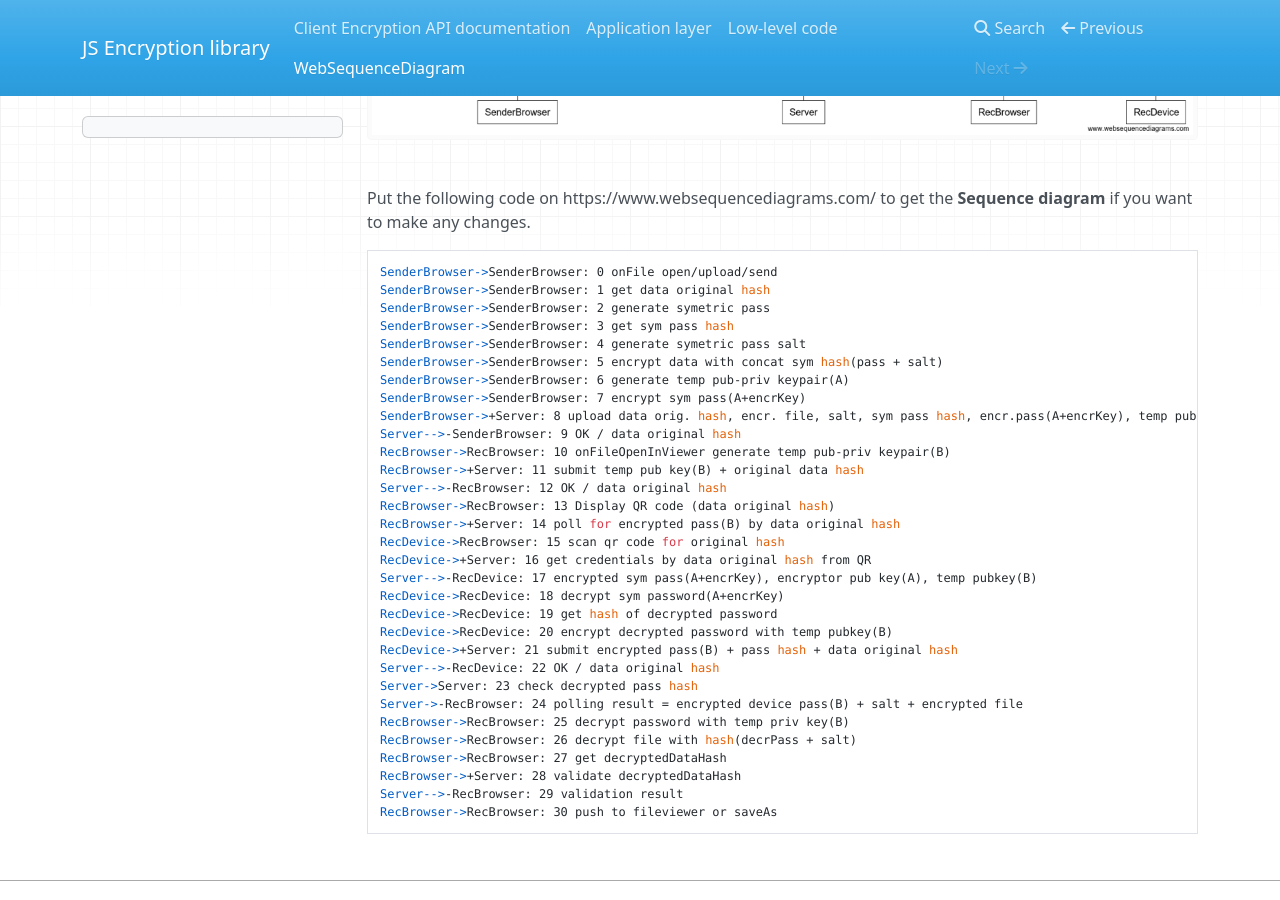
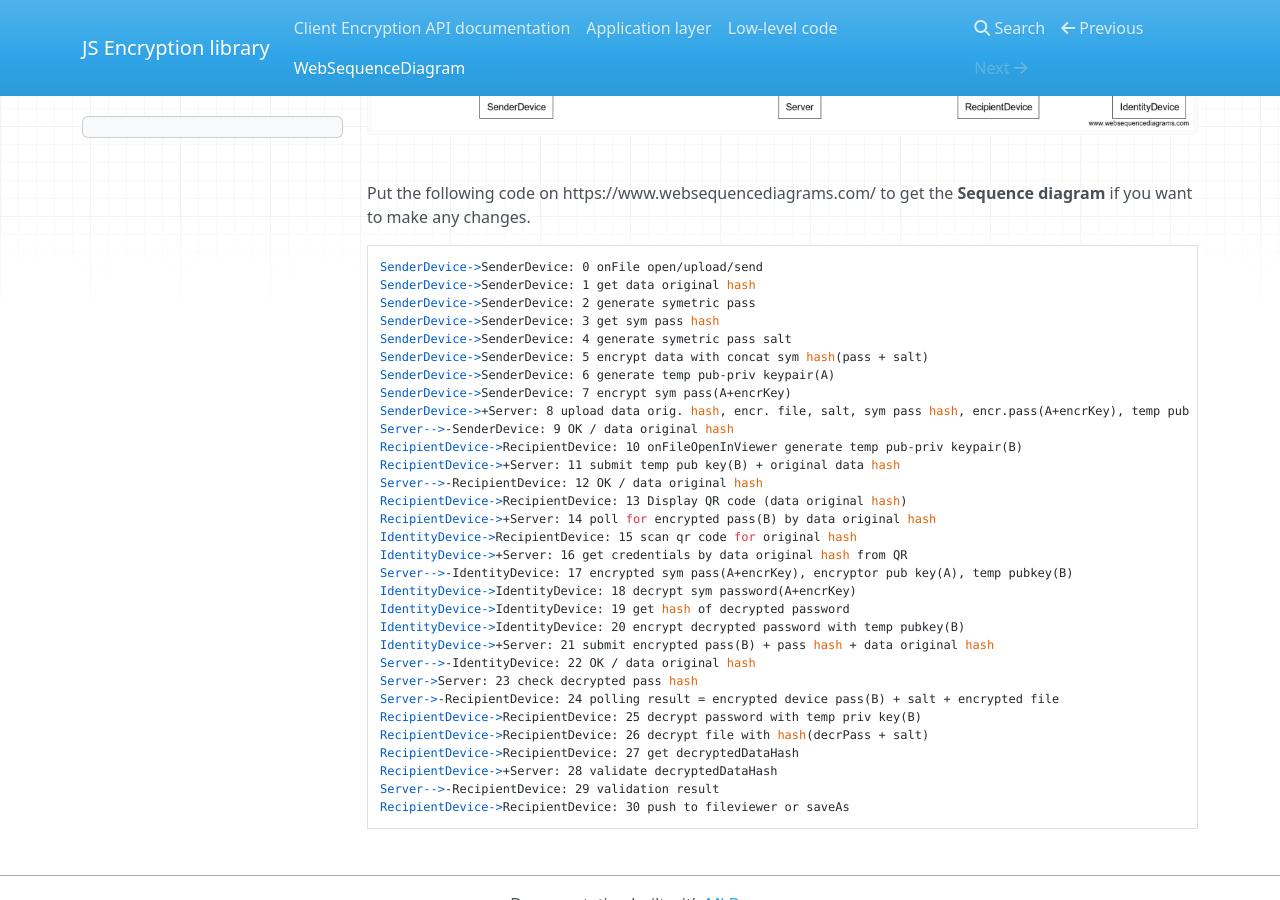
Before and after one commit to ReCheck-io/recheck-clientjs-library, an MkDocs documentation site: the page built from docs/WebSequenceDiagram.md, in a window 1280 px wide and 900 px high, scrolled down 603 px. Built offline with MkDocs 1.6.1, drawn with Linux system fonts in a browser that asks for light colours; nearby versions of some CDN libraries.

Commit message:
docs update

````diff
--- a/docs/WebSequenceDiagram.md
+++ b/docs/WebSequenceDiagram.md
@@ -3,35 +3,35 @@
 Put the following code on https://www.websequencediagrams.com/ to get the **Sequence diagram** if you want to make any changes.
 
 ```
-SenderBrowser->SenderBrowser: 0 onFile open/upload/send
-SenderBrowser->SenderBrowser: 1 get data original hash
-SenderBrowser->SenderBrowser: 2 generate symetric pass
-SenderBrowser->SenderBrowser: 3 get sym pass hash
-SenderBrowser->SenderBrowser: 4 generate symetric pass salt
-SenderBrowser->SenderBrowser: 5 encrypt data with concat sym hash(pass + salt)
-SenderBrowser->SenderBrowser: 6 generate temp pub-priv keypair(A)
-SenderBrowser->SenderBrowser: 7 encrypt sym pass(A+encrKey)
-SenderBrowser->+Server: 8 upload data orig. hash, encr. file, salt, sym pass hash, encr.pass(A+encrKey), temp pub key(A)
-Server-->-SenderBrowser: 9 OK / data original hash
-RecBrowser->RecBrowser: 10 onFileOpenInViewer generate temp pub-priv keypair(B)
-RecBrowser->+Server: 11 submit temp pub key(B) + original data hash
-Server-->-RecBrowser: 12 OK / data original hash
-RecBrowser->RecBrowser: 13 Display QR code (data original hash)
-RecBrowser->+Server: 14 poll for encrypted pass(B) by data original hash
-RecDevice->RecBrowser: 15 scan qr code for original hash
-RecDevice->+Server: 16 get credentials by data original hash from QR
-Server-->-RecDevice: 17 encrypted sym pass(A+encrKey), encryptor pub key(A), temp pubkey(B)
-RecDevice->RecDevice: 18 decrypt sym password(A+encrKey)
-RecDevice->RecDevice: 19 get hash of decrypted password
-RecDevice->RecDevice: 20 encrypt decrypted password with temp pubkey(B)
-RecDevice->+Server: 21 submit encrypted pass(B) + pass hash + data original hash
-Server-->-RecDevice: 22 OK / data original hash
+SenderDevice->SenderDevice: 0 onFile open/upload/send
+SenderDevice->SenderDevice: 1 get data original hash
+SenderDevice->SenderDevice: 2 generate symetric pass
+SenderDevice->SenderDevice: 3 get sym pass hash
+SenderDevice->SenderDevice: 4 generate symetric pass salt
+SenderDevice->SenderDevice: 5 encrypt data with concat sym hash(pass + salt)
+SenderDevice->SenderDevice: 6 generate temp pub-priv keypair(A)
+SenderDevice->SenderDevice: 7 encrypt sym pass(A+encrKey)
+SenderDevice->+Server: 8 upload data orig. hash, encr. file, salt, sym pass hash, encr.pass(A+encrKey), temp pub key(A)
+Server-->-SenderDevice: 9 OK / data original hash
+RecipientDevice->RecipientDevice: 10 onFileOpenInViewer generate temp pub-priv keypair(B)
+RecipientDevice->+Server: 11 submit temp pub key(B) + original data hash
+Server-->-RecipientDevice: 12 OK / data original hash
+RecipientDevice->RecipientDevice: 13 Display QR code (data original hash)
+RecipientDevice->+Server: 14 poll for encrypted pass(B) by data original hash
+IdentityDevice->RecipientDevice: 15 scan qr code for original hash
+IdentityDevice->+Server: 16 get credentials by data original hash from QR
+Server-->-IdentityDevice: 17 encrypted sym pass(A+encrKey), encryptor pub key(A), temp pubkey(B)
+IdentityDevice->IdentityDevice: 18 decrypt sym password(A+encrKey)
+IdentityDevice->IdentityDevice: 19 get hash of decrypted password
+IdentityDevice->IdentityDevice: 20 encrypt decrypted password with temp pubkey(B)
+IdentityDevice->+Server: 21 submit encrypted pass(B) + pass hash + data original hash
+Server-->-IdentityDevice: 22 OK / data original hash
 Server->Server: 23 check decrypted pass hash
-Server->-RecBrowser: 24 polling result = encrypted device pass(B) + salt + encrypted file
-RecBrowser->RecBrowser: 25 decrypt password with temp priv key(B)
-RecBrowser->RecBrowser: 26 decrypt file with hash(decrPass + salt)
-RecBrowser->RecBrowser: 27 get decryptedDataHash
-RecBrowser->+Server: 28 validate decryptedDataHash
-Server-->-RecBrowser: 29 validation result
-RecBrowser->RecBrowser: 30 push to fileviewer or saveAs
+Server->-RecipientDevice: 24 polling result = encrypted device pass(B) + salt + encrypted file
+RecipientDevice->RecipientDevice: 25 decrypt password with temp priv key(B)
+RecipientDevice->RecipientDevice: 26 decrypt file with hash(decrPass + salt)
+RecipientDevice->RecipientDevice: 27 get decryptedDataHash
+RecipientDevice->+Server: 28 validate decryptedDataHash
+Server-->-RecipientDevice: 29 validation result
+RecipientDevice->RecipientDevice: 30 push to fileviewer or saveAs
 ```
````
Also changed, not shown: README.md (+2 -2 lines), docs/protocol.png.
